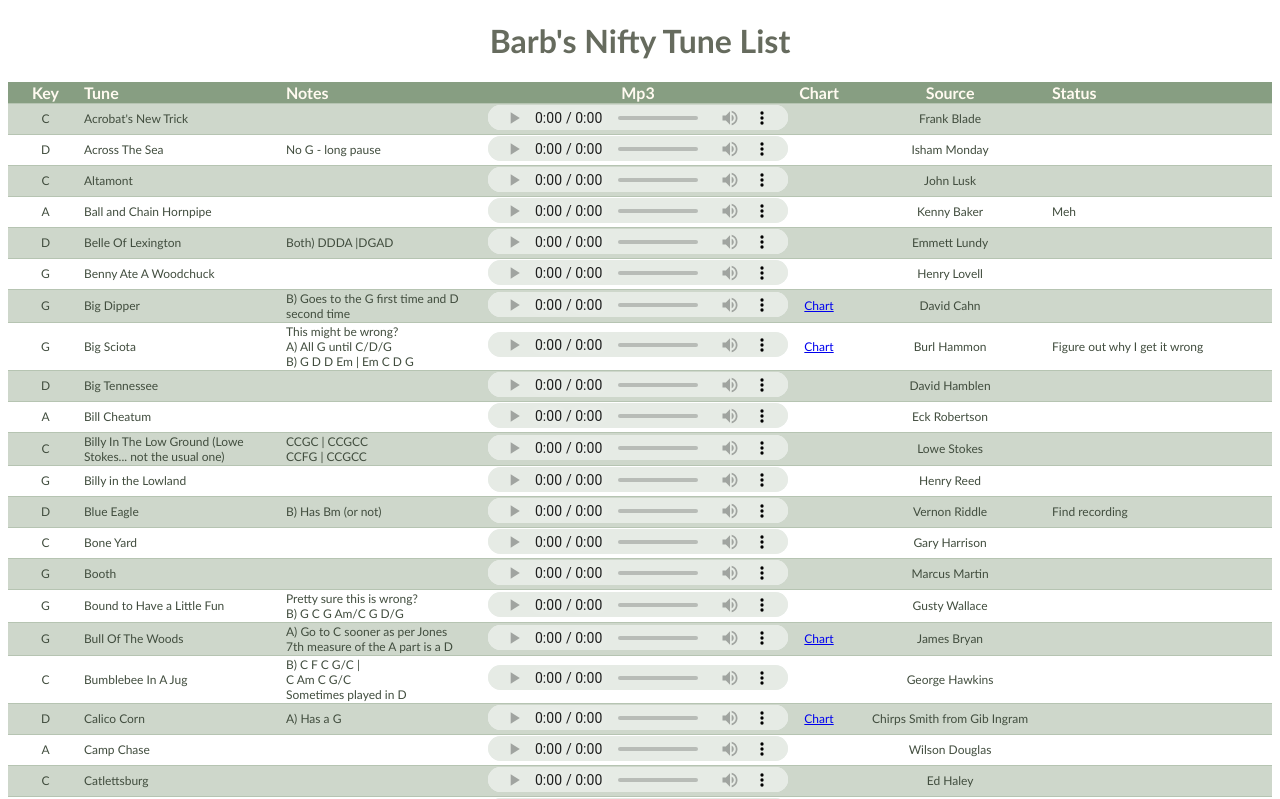
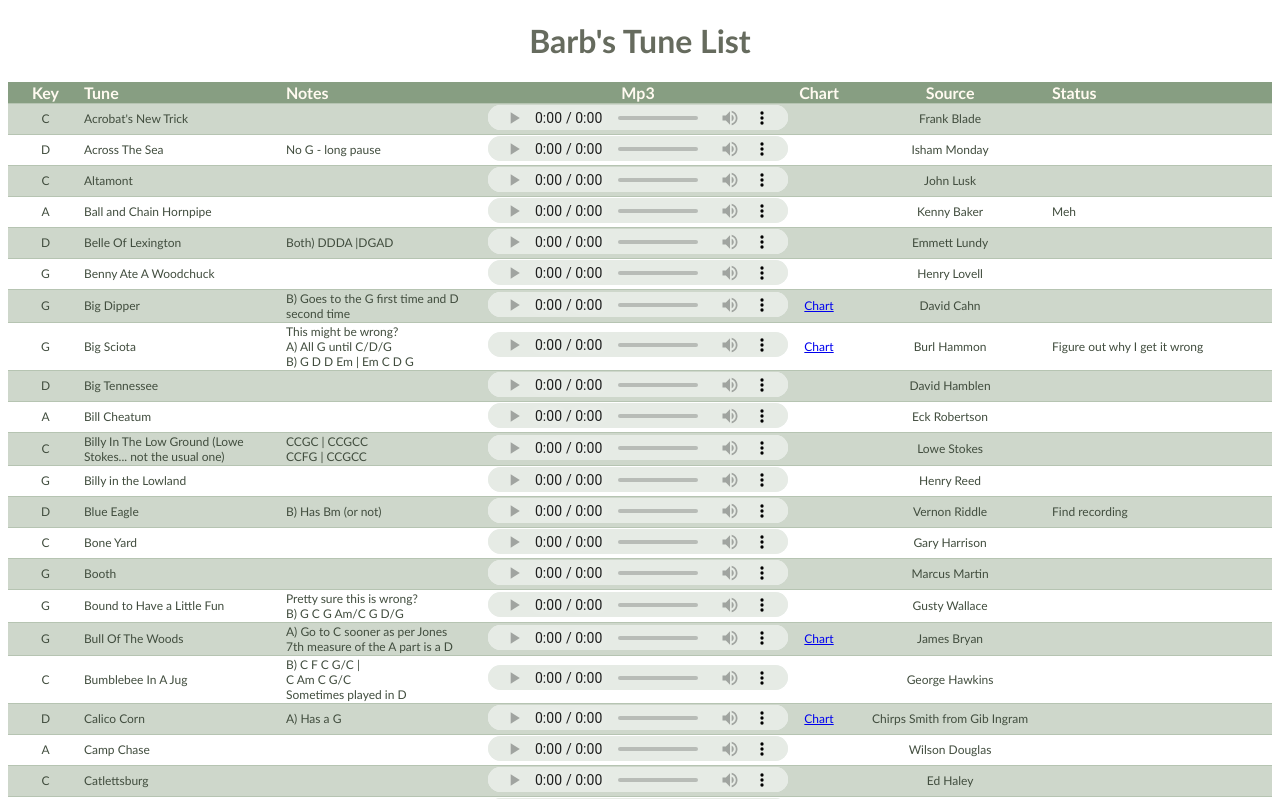
Before and after one commit to barb-elliott/barbstunelist, a plain HTML site: page index.html in a window 1280 px wide. Shown: the top 799 px of the page. Drawn offline with Linux system fonts and the light colour scheme.

Commit message:
Update index.html deleted Nifty

```diff
--- a/index.html
+++ b/index.html
@@ -131,7 +131,7 @@
        <title>Tunes</title>
    </head>
    <body>
-      <h1 id="heading">Barb's Nifty Tune List</h1>
+      <h1 id="heading">Barb's Tune List</h1>
       <table id="myTable">
          <th id="thSort" onclick="sortTable(0)">Key</th>
          <th id="thSort" onclick="sortTable(1)">Tune</th>
```
